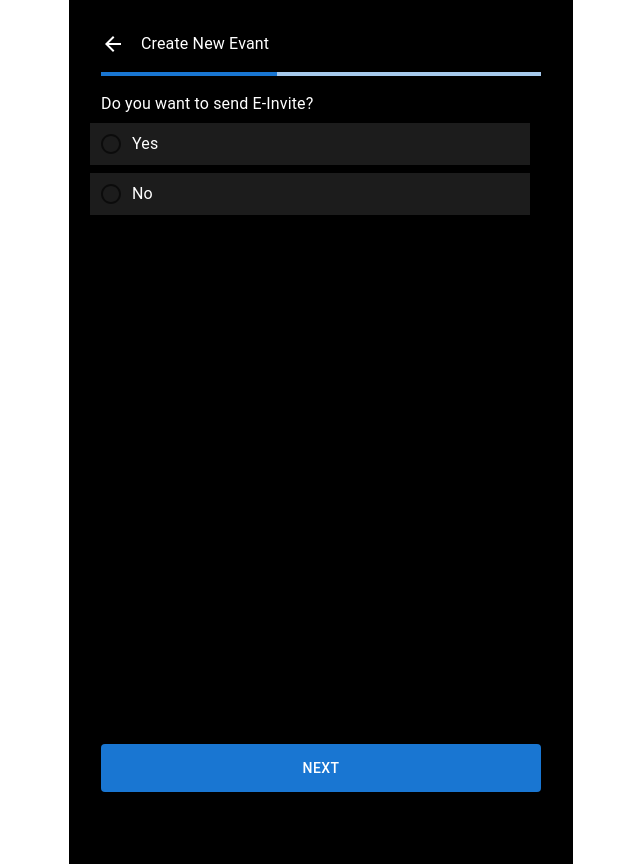
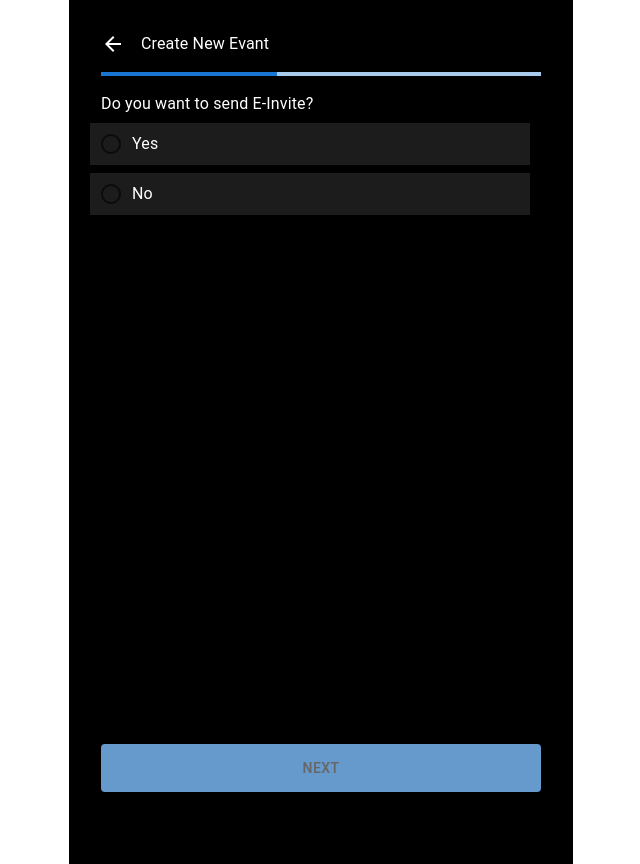
Before and after one commit to farnoosh-afshinrad/party-planning, a React (Vite) app: page /party-details/q1 in a window 1280 px wide. Shown: the whole page, without its empty margins (319-959 px from the left). Built offline with nearby package versions, Linux system fonts and the light colour scheme.

Commit message:
fix multiple choise validation

```diff
--- a/src/Components/EventOptions/EventOptions.tsx
+++ b/src/Components/EventOptions/EventOptions.tsx
@@ -9,10 +9,12 @@ import EventDetailsLayout from '../EventDetailsLayout/EventDetailsLayout';
 
 const EventOptions: React.FC<{ questionId: string }> = ({ questionId }) => {
     const navigate = useNavigate();
+    const isAnswered = useQuizStore((state) => state.isAnswered[questionId]);
+    const setIsAnswered = useQuizStore((state) => state.setIsAnswered);
     const answer = useQuizStore((state) => state.answers[questionId]);
-    const isAnswerNotSelected = answer !== null;
     const currentIndex = questions.findIndex(q => q.id === questionId);
     const currentQuestion = questions.find(q => q.id === questionId);
+
 
     const handleNext = () => {
         if (currentIndex < questions.length - 1) {
@@ -25,7 +27,7 @@ const EventOptions: React.FC<{ questionId: string }> = ({ questionId }) => {
 
     return (
         <EventDetailsLayout handleNextBtn={handleNext} disabled=
-            {!isAnswerNotSelected}>
+            {!isAnswered}>
             <Box width='100%'>
                 <LinearProgress variant="determinate" value={(currentIndex + 1) * 10 + 30} sx={{ marginBottom: 2 }} />
                 {currentQuestion && (
@@ -33,7 +35,7 @@ const EventOptions: React.FC<{ questionId: string }> = ({ questionId }) => {
                         questionId={currentQuestion.id}
                         question={currentQuestion.text}
                         options={currentQuestion.options}
-                        onSelect={() => { }}
+                        onSelect={setIsAnswered(questionId, Boolean(answer))}
                     />
                 )}
 
--- a/src/stores/useQuizStore.tsx
+++ b/src/stores/useQuizStore.tsx
@@ -4,15 +4,21 @@ import { persist}  from 'zustand/middleware';
 interface QuizState {
     answers: { [questionId: string]: string | null };
     setAnswer: (questionId: string, answer: string | null) => void;
+    isAnswered: { [questionId: string]: boolean  },
+    setIsAnswered: (questionId: string, isAnswered: boolean) => void;
 }
 
 export const useQuizStore = create<QuizState>(persist(
     (set) => ({
         answers: {},
+        isAnswered:{},
         setAnswer: (questionId, answer) =>
             set((state) => ({
                 answers: { ...state.answers, [questionId]: answer },
             })),
+        setIsAnswered: (questionId, isAnswered) => set((state) => ({
+            isAnswered: {...state.isAnswered, [questionId]: isAnswered }
+        }))
     }),
     {
         name: 'quiz-store',
```
